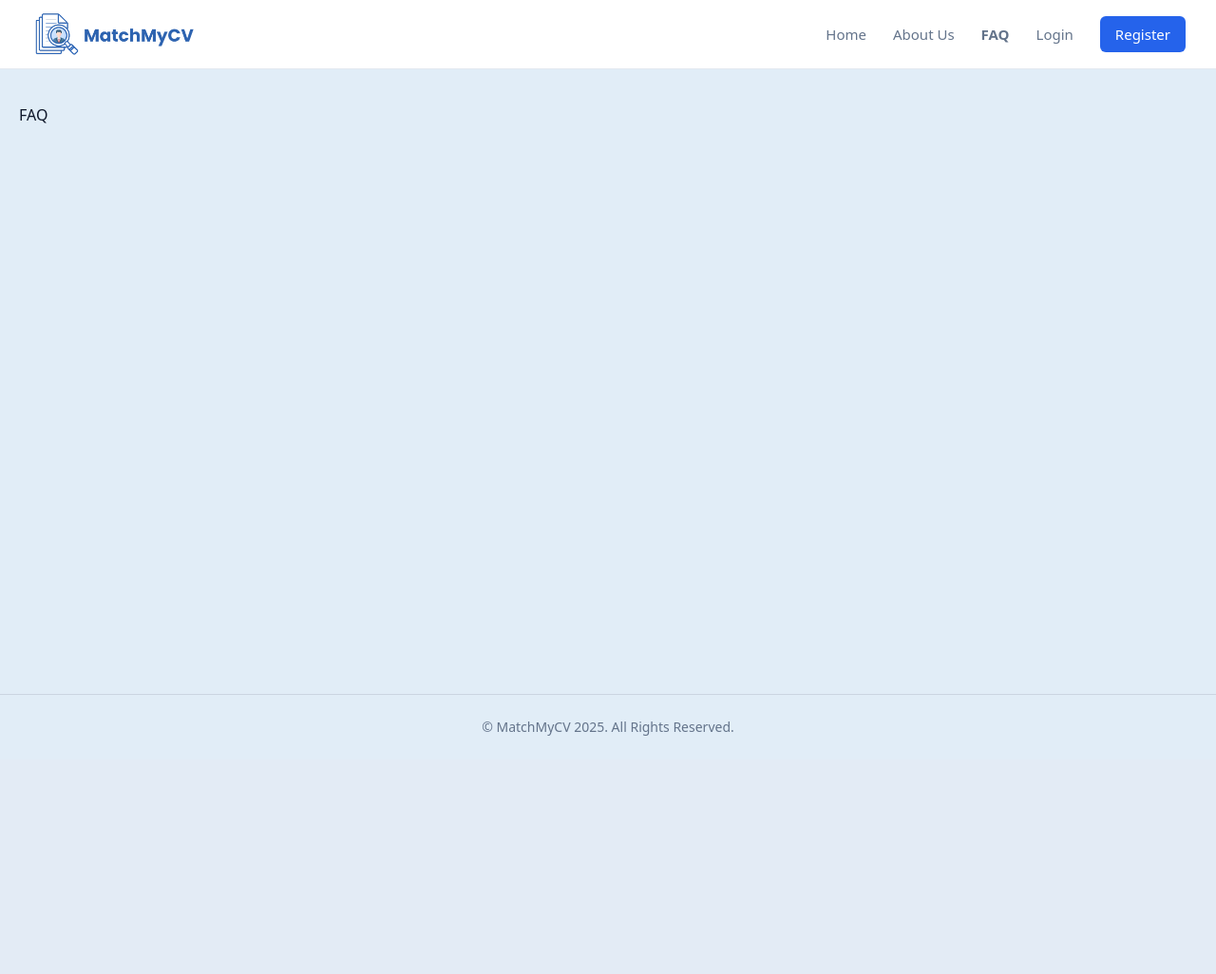
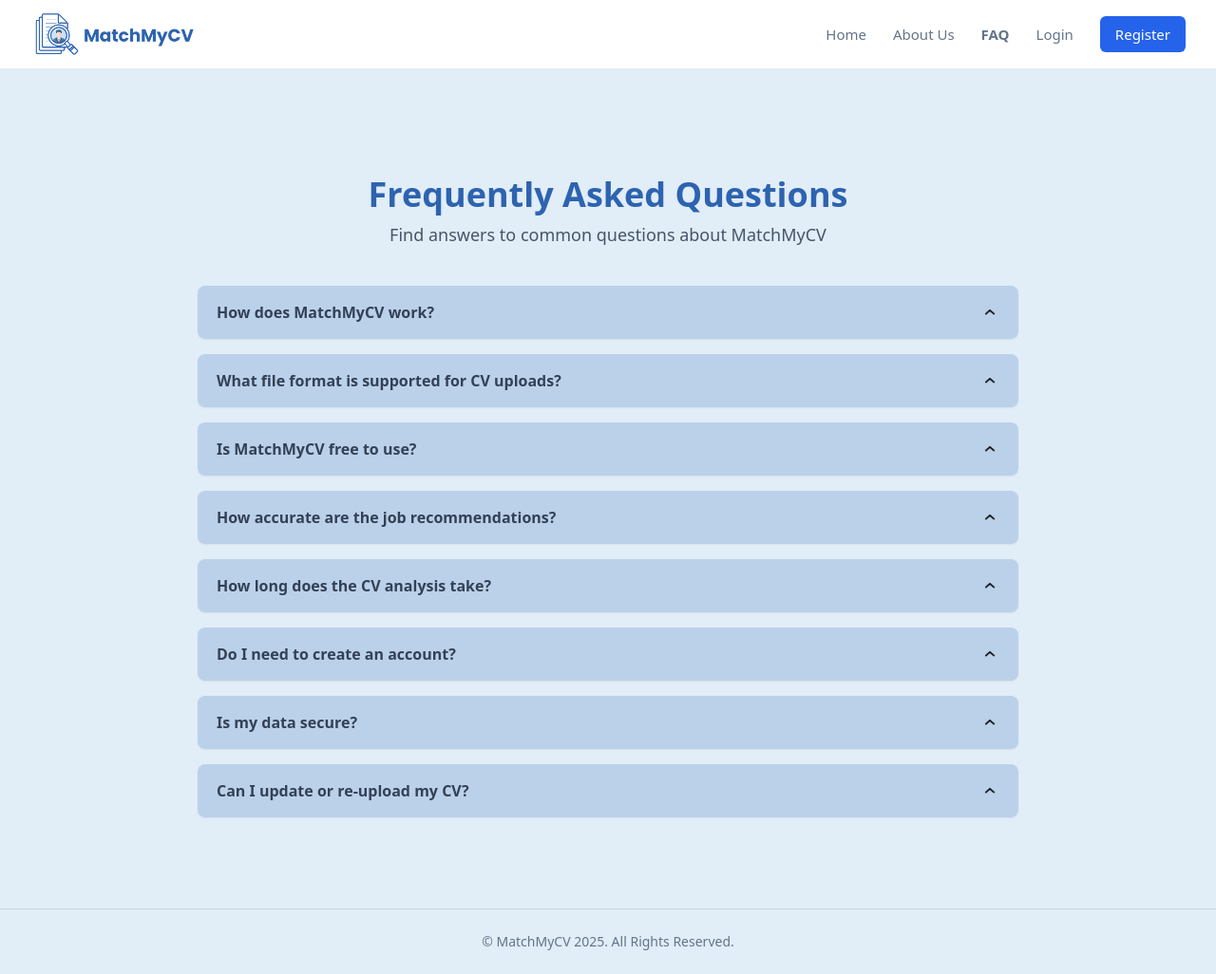
Before and after one commit to AgileSoftDev-2025/MatchMyCV, a Django app: page /faq/ in a window 1280 px wide. Shown: the whole page at 95% size. Before the commit the page ends 775 px from the top, so only its background shows below. Run offline with Django 5.2, Linux system fonts and the light colour scheme; style sheets or scripts are compiled from the project's sources; some libraries are stand-ins or nearby versions.

Commit message:
buat halaman FAQ

```diff
--- a/matchmycv_website/information_pages/views.py
+++ b/matchmycv_website/information_pages/views.py
@@ -7,4 +7,38 @@ def about_us(request):
     return render(request, 'information_pages/tentang_kami.html')
 
 def faq(request):
-    return render(request, 'information_pages/faq.html')
+    faq_items = [
+        {
+            "question": "How does MatchMyCV work?",
+            "answer": "Users upload their CV in PDF format and provide their location. The system extracts data from the CV, analyzes it using machine learning, and matches it with job listings to produce personalized recommendations."
+        },
+        {
+            "question": "What file format is supported for CV uploads?",
+            "answer": "The system currently supports PDF files only to ensure consistent text extraction and processing quality."
+        },
+        {
+            "question": "Is MatchMyCV free to use?",
+            "answer": "Yes, MatchMyCV is completely free for job seekers. You can upload CVs, browse matches, and view recommendations without any cost."
+        },
+        {
+            "question": "How accurate are the job recommendations?",
+            "answer": "Recommendation accuracy depends on the clarity of your CV and the relevance of job listings. Machine learning improves results as more data is processed."
+        },
+        {
+            "question": "How long does the CV analysis take?",
+            "answer": "CV analysis typically takes a few seconds, depending on file size and server load."
+        },
+        {
+            "question": "Do I need to create an account?",
+            "answer": "Yes. you need to create an account before you can upload your CV and receive job recommendations."
+        },
+        {
+            "question": "Is my data secure?",
+            "answer": "Yes. Uploaded CVs are processed securely, and no personal information is stored permanently on the server."
+        },
+        {
+            "question": "Can I update or re-upload my CV?",
+            "answer": "Absolutely. You can upload a new CV anytime to receive updated job recommendations."
+        }
+    ]
+    return render(request, "information_pages/faq.html", {"faq_items": faq_items})
--- a/matchmycv_website/templates/information_pages/faq.html
+++ b/matchmycv_website/templates/information_pages/faq.html
@@ -1,8 +1,59 @@
-{% extends "base.html" %}
+{% extends 'base.html' %}
 {% load static %}
-{% block title %}Beranda | MatchMyCV{% endblock %}
+
+{% block title %}FAQ · MatchMyCV{% endblock %}
+
 {% block content %}
-  <div class="p-5 bg-light rounded-3">
-    <h1 class="fw-bold">FAQ</h1>
+
+<section class="pt-24 pb-20 px-4 max-w-4xl mx-auto">
+  <div class="text-center mb-10">
+    <h1 class="text-3xl md:text-4xl font-extrabold text-[#2D63B0] mb-2">
+      Frequently Asked Questions
+    </h1>
+    <p class="text-slate-600 text-lg">
+      Find answers to common questions about MatchMyCV
+    </p>
   </div>
+
+  {% for item in faq_items %}
+    <div class="bg-[#BBD1EA] rounded-lg shadow-sm overflow-hidden mb-4">
+
+      <!-- BUTTON / PERTANYAAN -->
+      <button
+        class="faq-toggle w-full flex justify-between items-center px-5 py-4 font-semibold text-slate-700 text-left hover:bg-[#a8c4dd] transition-colors"
+      >
+        <span>{{ item.question }}</span>
+
+        <img
+          src="{% static 'images/chevron-up.png' %}"
+          class="faq-icon w-5 h-5 transition-transform rotate-180"
+          alt="toggle icon"
+        />
+      </button>
+
+      <!-- JAWABAN -->
+      <div class="faq-content hidden px-5 pt-3 pb-3 bg-white">
+        <p class="text-slate-600 leading-relaxed">{{ item.answer }}</p>
+      </div>
+
+    </div>
+  {% endfor %}
+
+</section>
+
 {% endblock %}
+
+
+{% block extra_js %}
+<script>
+  document.querySelectorAll(".faq-toggle").forEach(button => {
+    button.addEventListener("click", () => {
+      const content = button.nextElementSibling;
+      content.classList.toggle("hidden");
+
+      const icon = button.querySelector(".faq-icon");
+      icon.classList.toggle("rotate-180");
+    });
+  });
+</script>
+{% endblock %}
```
Also changed, not shown: matchmycv_website/matchmycv_website/views.py (line endings or trailing spaces), matchmycv_website/static/images/chevron-up.png (added).
